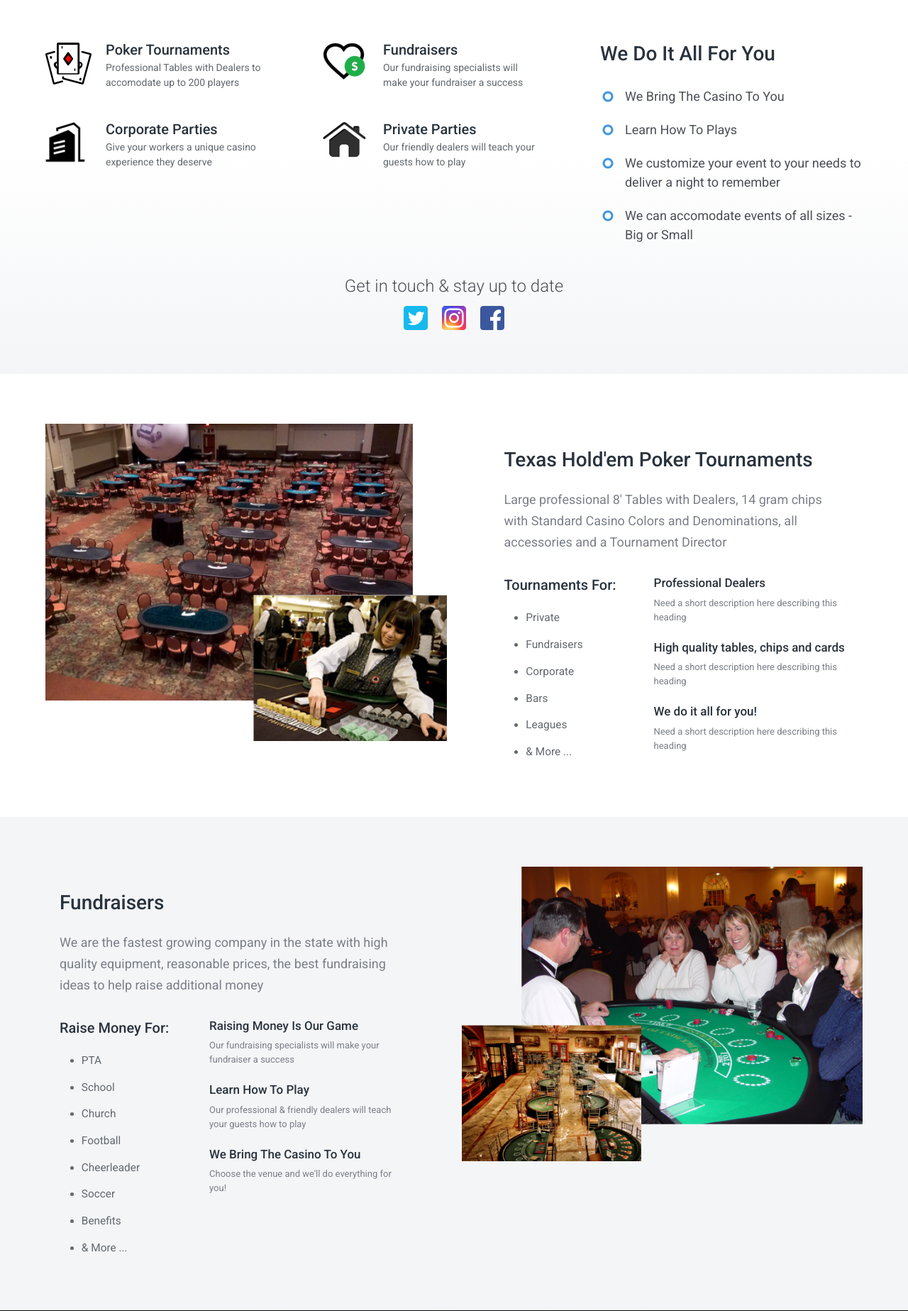
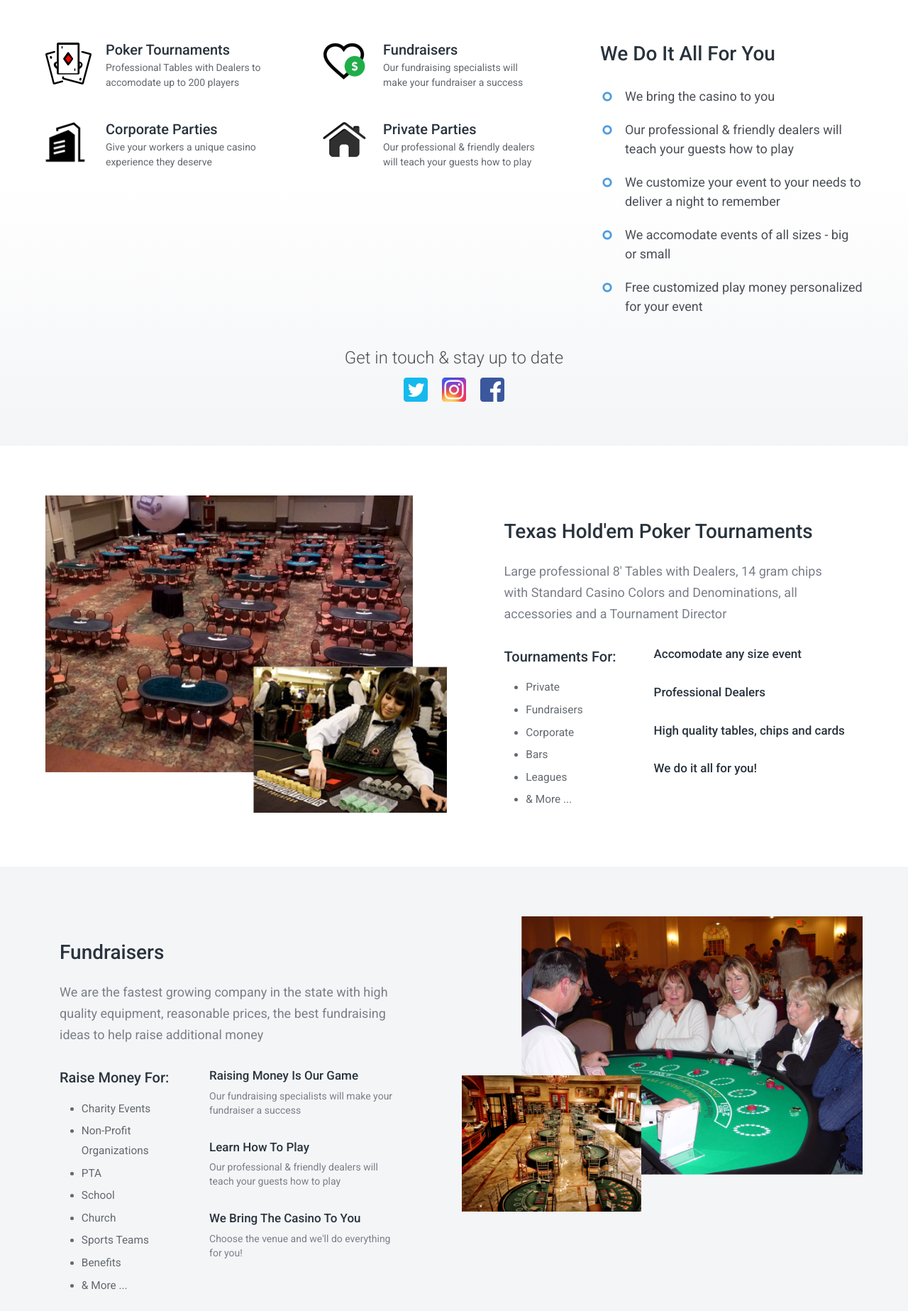
Before and after one commit to evolmk/wildwillys, a PHP site: page / in a window 1280 px wide. Shown: the part 801-2648 px from the top of the page at 71% size. Run offline with PHP 8.4, Linux system fonts and the light colour scheme.

Commit message:
content updates v1

```diff
--- a/index.html
+++ b/index.html
@@ -79,17 +79,18 @@
                 </div>
                 <div class="summary-block"><img src="img/icon-private.png">
                   <h3>Private Parties</h3>
-                  <p>Our friendly dealers will teach your guests how to play</p>
+                  <p>Our professional & friendly dealers will teach your guests how to play</p>
                 </div>
               </div>
             </div>
             <div class="column is-4">
               <div class="summary-list" data-aos="fade-up" data-aos-delay="400">
                 <h2 class="mb-25 has-text-centered-mobile">We Do It All For You</h2>
-                <p class="large-bullet mb-20"><img class="bullet" src="img/icon-bullet.png">We Bring The Casino To You</p>
-                <p class="large-bullet mb-20"><img class="bullet" src="img/icon-bullet.png">Learn How To Plays</p>
+                <p class="large-bullet mb-20"><img class="bullet" src="img/icon-bullet.png">We bring the casino to you</p>
+                <p class="large-bullet mb-20"><img class="bullet" src="img/icon-bullet.png">Our professional & friendly dealers will teach your guests how to play</p>
                 <p class="large-bullet mb-20"><img class="bullet" src="img/icon-bullet.png">We customize your event to your needs to deliver a night to remember</p>
-                <p class="large-bullet mb-20"><img class="bullet" src="img/icon-bullet.png">We can accomodate events of all sizes - Big or Small</p>
+                <p class="large-bullet mb-20"><img class="bullet" src="img/icon-bullet.png">We accomodate events of all sizes - big or small</p>
+                <p class="large-bullet mb-20"><img class="bullet" src="img/icon-bullet.png">Free customized play money personalized for your event</p>
               </div>
             </div>
           </div>
@@ -125,12 +126,10 @@
                       </div>
                     </div>
                     <div class="column is-7">
-                      <h4>Professional Dealers</h4>
-                      <p class="small">Need a short description here describing this heading</p>
-                      <h4>High quality tables, chips and cards</h4>
-                      <p class="small">Need a short description here describing this heading</p>
-                      <h4>We do it all for you!</h4>
-                      <p class="small">Need a short description here describing this heading</p>
+                      <h4 class="single">Accomodate any size event</h4>
+                      <h4 class="single">Professional Dealers</h4>
+                      <h4 class="single">High quality tables, chips and cards</h4>
+                      <h4 class="single">We do it all for you!</h4>
                     </div>
                   </div>
                 </div>
@@ -152,12 +151,12 @@
                       <h3>Raise Money For:</h3>
                       <div class="content">
                         <ul>
+                          <li>Charity Events</li>
+                          <li>Non-Profit Organizations</li>
                           <li>PTA</li>
                           <li>School</li>
                           <li>Church</li>
-                          <li>Football</li>
-                          <li>Cheerleader</li>
-                          <li>Soccer</li>
+                          <li>Sports Teams</li>
                           <li>Benefits</li>
                           <li>& More ...</li>
                         </ul>
@@ -205,13 +204,13 @@
                 <div class="feature-content" data-aos="fade" data-aos-delay="200">
                   <div class="columns">
                     <div class="column is-6 has-no-descriptions">
-                      <h4>Holiday Celebration</h4>
-                      <h4>Employee Recognition</h4>
-                      <h4>Customer Appreciation</h4>
+                      <h4 class="single">Holiday Celebration</h4>
+                      <h4 class="single">Employee Recognition</h4>
+                      <h4 class="single">Customer Appreciation</h4>
                     </div>
                     <div class="column is-6 has-no-descriptions">
-                      <h4>Team Building</h4>
-                      <h4>Vendor Appreciation</h4>
+                      <h4 class="single">Team Building</h4>
+                      <h4 class="single">Vendor Appreciation</h4>
                     </div>
                   </div>
                 </div>
@@ -246,8 +245,8 @@
                       </div>
                     </div>
                     <div class="column is-7">
-                      <h4>Make Your House Party a Smashing Success</h4>
-                      <p class="small">Need content for this section</p>
+                      <h4 class="single">Make Your House Party a Smashing Success</h4>
+                      <h4 class="single">A Casino theme party is an exciting way to entertain your guests</h4>
                       <h4>We Bring The Casino To You</h4>
                       <p class="small">Our professional & friendly dealers will teach your guests how to play</p>
                       <h4>Personalized Money</h4>
@@ -292,7 +291,7 @@
         <div class="container">
           <div class="columns">
             <div class="column is-6">
-              <iframe src="https://docs.google.com/forms/d/e/1FAIpQLScc1UiD2FVJ8vnvg0Uhhm5ZLn_mIG5vZbfL4dZXtNbHiM5mOQ/viewform?embedded=true" width="640" height="1090" frameborder="0" marginheight="0" marginwidth="0" style="height:1090px;">Loading...</iframe>
+              <iframe src="https://docs.google.com/forms/d/e/1FAIpQLScc1UiD2FVJ8vnvg0Uhhm5ZLn_mIG5vZbfL4dZXtNbHiM5mOQ/viewform?embedded=true" width="640" height="1090" frameborder="0" marginheight="0" marginwidth="0" style="height:1090px;">Loading Contact Form...</iframe>
             </div>
             <div class="column is-3">
               <div class="feature-content" data-aos="fade-up" data-aos-delay="100">
--- a/scss/bulma/base/_generic.scss
+++ b/scss/bulma/base/_generic.scss
@@ -309,6 +309,13 @@ h4 {
     color: #29333d;
     margin-bottom: 30px;
   }
+  &.single {
+    line-height: 1.4em;
+    margin-bottom: 30px;
+  }
+}
+h4+p.small {
+  margin-bottom: 30px;
 }
 
 .has-no-descriptions {
@@ -333,15 +340,17 @@ p.large {
   margin-bottom: 30px;
 }
 p.small {
-  font-size: 13px;
+  font-size: 14px;
   color: #7A7F88;
   line-height: 20px;
   margin-bottom: 20px;
 }
 .bullet {
   position: absolute;
-  top: 6px;
+  top: 7px;
   margin-left: -32px;
+  width: 14px;
+  height: 14px;
 }
 
 // Content Defaults
@@ -350,7 +359,7 @@ p.small {
     list-style: disc outside;
     margin-left: 1.4em;
     margin-top: 1em;
-    line-height: 2.2em;
+    line-height: 1.8em;
     font-size: 1.1em;
   }
 }
```
Also changed, not shown: index.pug (+22 -21 lines), dist/app.min.css.
